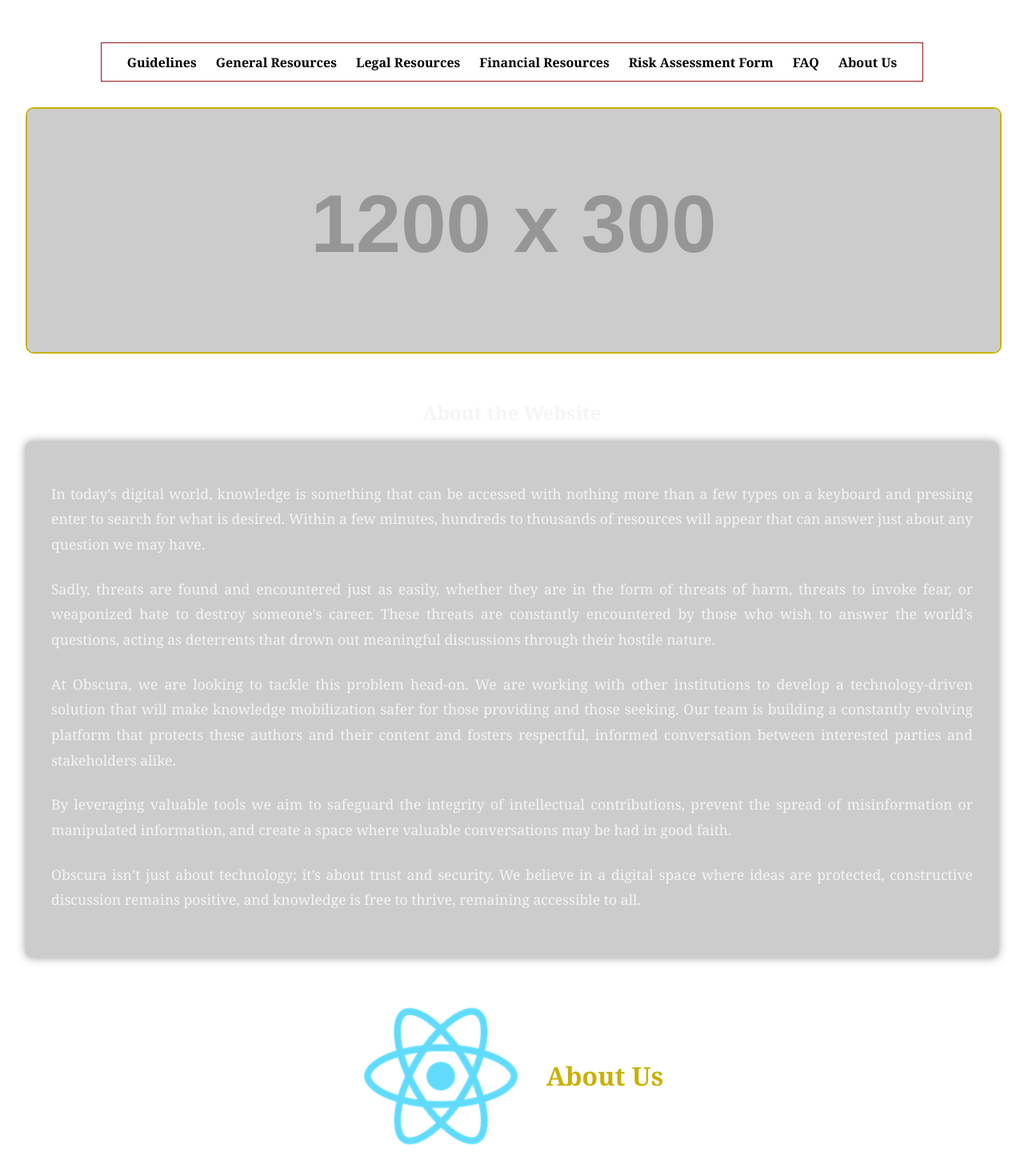
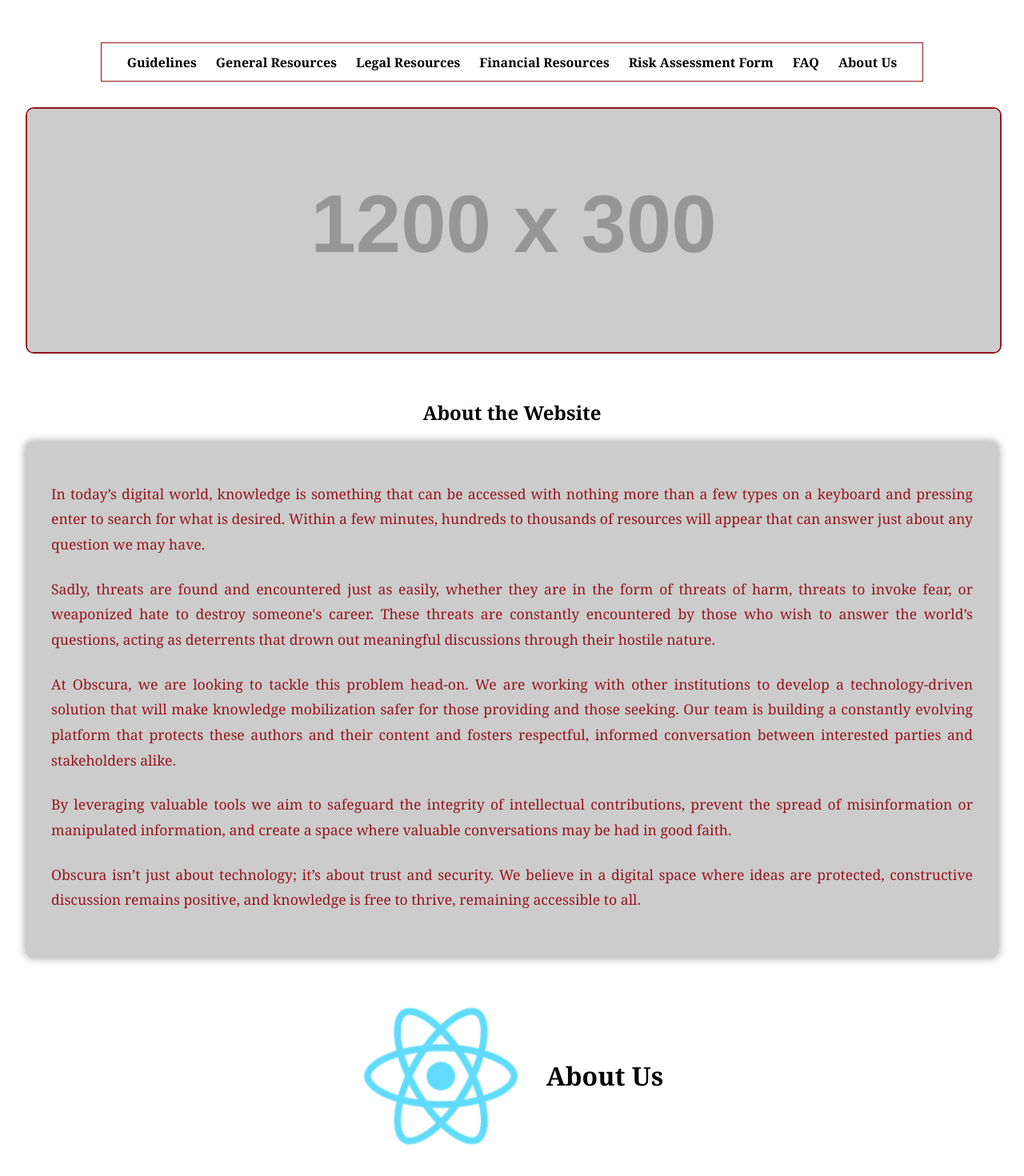
Before and after one commit to Harshil-K/KnowledgeMobilization, a React (Create React App) app in the folder kmob/: page / in a window 1280 px wide. Shown: the part 272-1742 px from the top of the page at 80% size. Built offline with nearby package versions, Linux system fonts and the light colour scheme.

Commit message:
changes in main page

```diff
--- a/kmob/src/styling/MainPage.css
+++ b/kmob/src/styling/MainPage.css
@@ -11,11 +11,12 @@
   height: auto;
   border-radius: 10px;
   margin-bottom: 2rem;
-  border: 2px solid #C8B100;
+  border: 2px solid #96151C;
 }
 
 .about-section {
   margin-bottom: 3rem;
+  color: #010101
 }
 
 .about-obscura {
@@ -24,7 +25,7 @@
   padding: 2rem;
   text-align: justify;
   background-color: #ccc;
-  color: #f5f5f5;
+  color: #96151C;
   font-size: 1.1rem;
   line-height: 1.8;
   border-radius: 8px;
@@ -52,24 +53,18 @@
 
 .team-heading {
   font-size: 2rem;
-  color: #C8B100;
+  color: #010101;
 }
 .team-heading a {
-  color: #C8B100;
+  color: #010101;
   text-decoration: none;
 }
 
 .team-heading a:visited {
-  color: #C8B100;
+  color: #010101;
   text-decoration: none;
 }
 
 .team-heading a:hover {
-  color: #FFD700;
   text-decoration: underline;
 }
-
-.team-heading a:active {
-  color: #C8B100;
-  text-decoration: none;
-}
```
